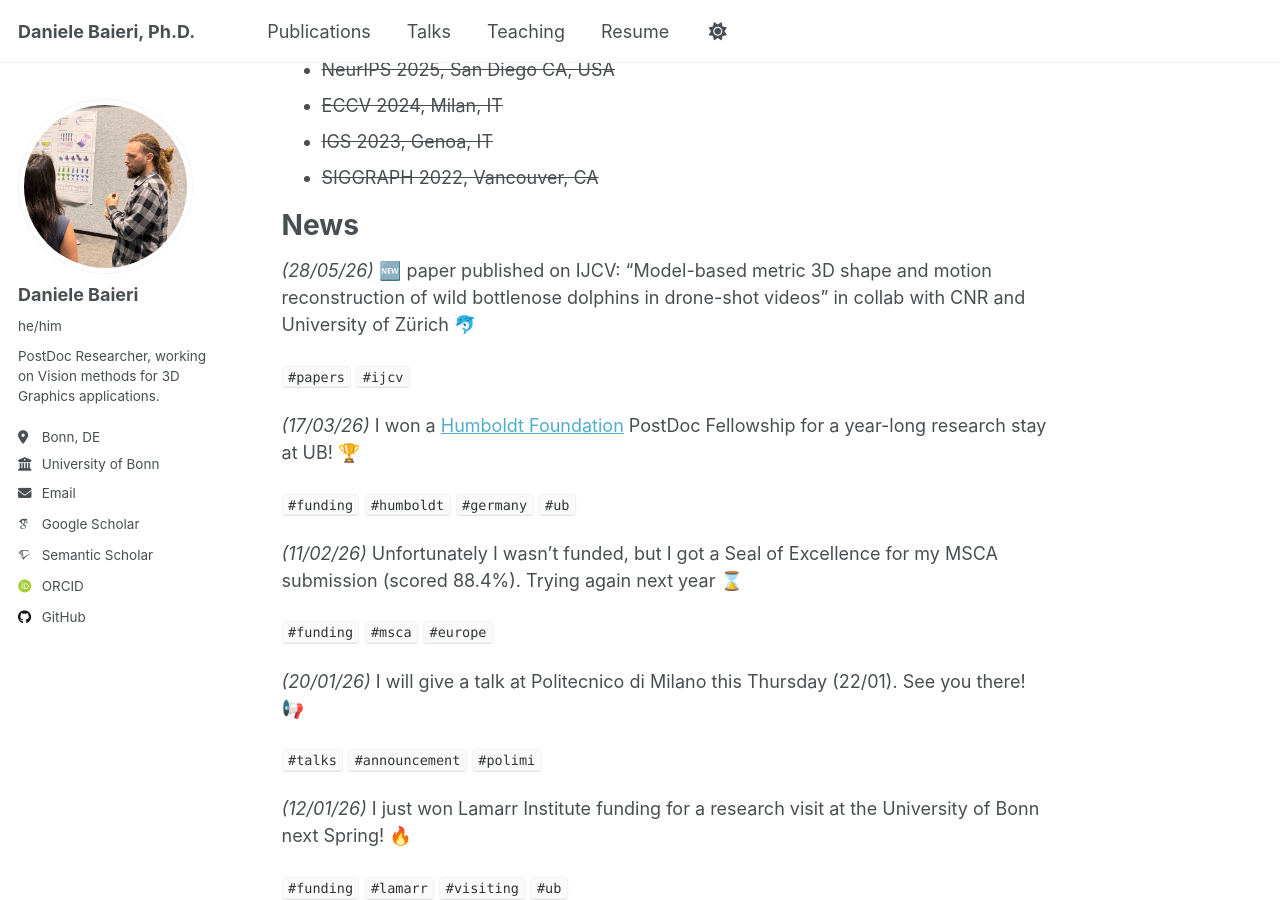
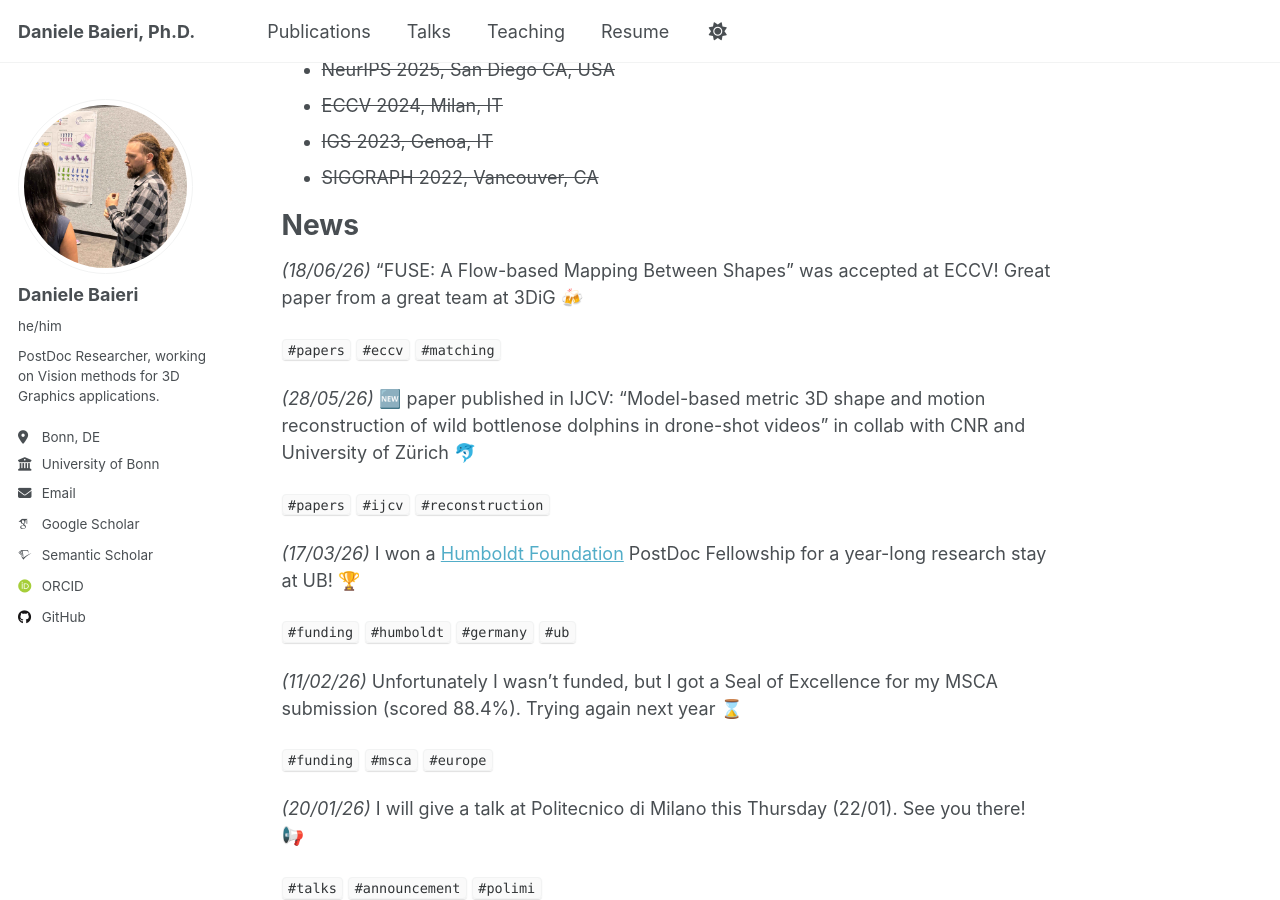
Before and after one commit to dbaieri/dbaieri.github.io, a Jekyll site: the page built from _pages/about.md, in a window 1280 px wide and 900 px high, scrolled down 434 px. Built offline with Jekyll 4.4.1, drawn with Linux system fonts in a browser that asks for light colours; emoji names are drawn with the system emoji font; some web fonts are replaced.

Commit message:
update news

```diff
--- a/_pages/about.md
+++ b/_pages/about.md
@@ -24,9 +24,14 @@ Feel free to contact me for collaborations or other inquiries! Also, I will be a
 
 # News
 
-*(28/05/26)* :new: paper published on IJCV: "Model-based metric 3D shape and motion reconstruction of wild bottlenose dolphins in drone-shot videos" in collab with CNR and University of Zürich :dolphin:
+*(18/06/26)* "FUSE: A Flow-based Mapping Between Shapes" was accepted at ECCV! Great paper from a great team at 3DiG :beers:
 
-`#papers` `#ijcv`
+`#papers` `#eccv` `#matching`
+
+
+*(28/05/26)* :new: paper published in IJCV: "Model-based metric 3D shape and motion reconstruction of wild bottlenose dolphins in drone-shot videos" in collab with CNR and University of Zürich :dolphin:
+
+`#papers` `#ijcv` `#reconstruction`
 
 
 *(17/03/26)* I won a [Humboldt Foundation](https://www.humboldt-foundation.de/en/) PostDoc Fellowship for a year-long research stay at UB! :trophy:
```
Also changed, not shown: _pages/cv.md (+1 -1 lines).
